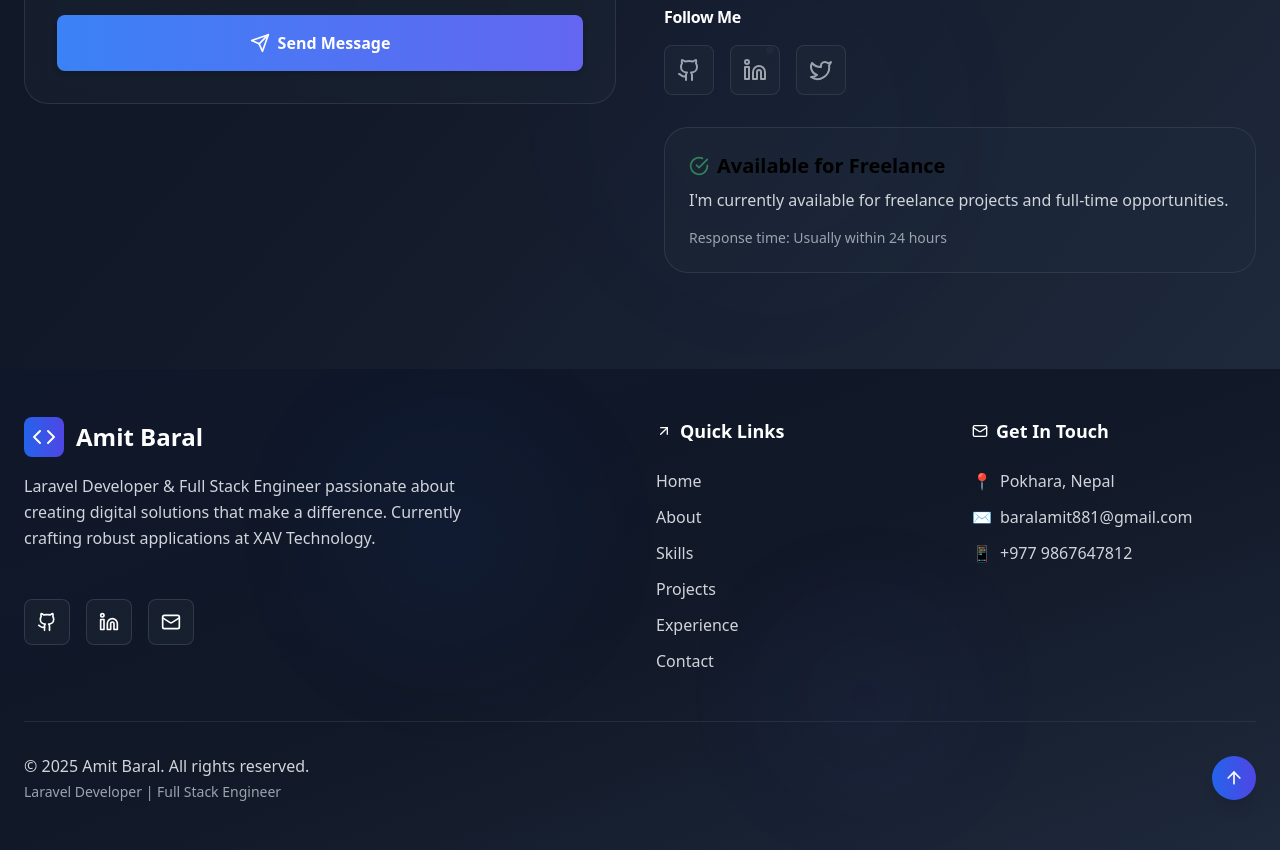
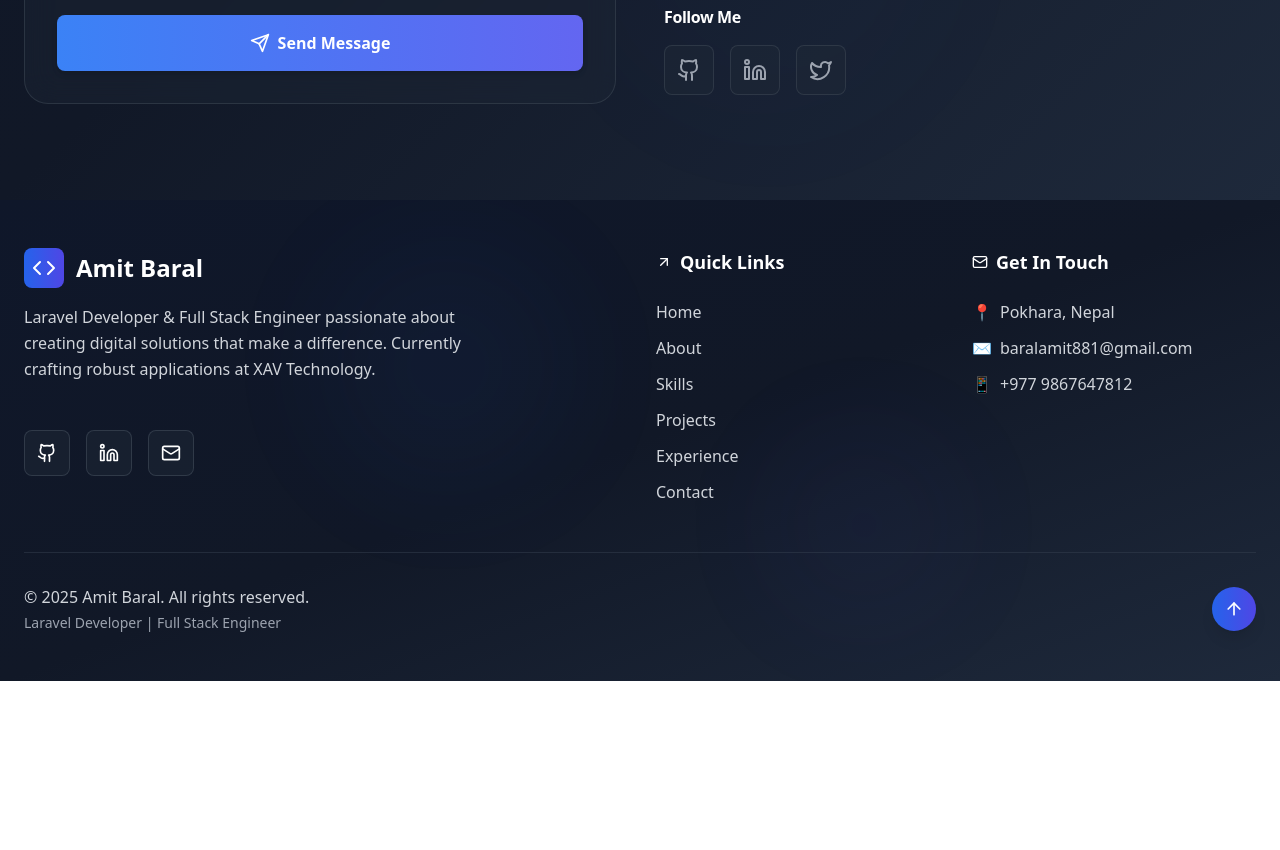
Before and after one commit to brlamit/Portfolio-Site, a React (Vite) app: page / in a window 1280 px wide. Shown: the part 8600-9450 px from the top of the page. After the commit the page ends 9281 px from the top, so only its background shows below. Built offline with nearby package versions, Linux system fonts and the light colour scheme.

Commit message:
update inncontact page

```diff
--- a/src/components/Contact.tsx
+++ b/src/components/Contact.tsx
@@ -522,45 +522,8 @@ const Contact: React.FC<ContactProps> = ({ isDarkMode }) => {
                   ))}
                 </div>
               </div>
-              <div
-                className={`rounded-3xl p-6 border relative overflow-hidden ${
-                  isDarkMode
-                    ? 'bg-gradient-to-r from-gray-800/40 via-slate-800/40 to-gray-800/40 border-gray-600/40'
-                    : 'bg-gradient-to-r from-blue-600/10 via-indigo-600/10 to-blue-600/10 border-blue-500/30'
-                }`}
-              >
-                <div
-                  className={`absolute inset-0 opacity-10 animate-shimmer ${
-                    isDarkMode ? 'bg-gradient-to-r from-blue-600/20 to-indigo-600/20' : 'bg-gradient-to-r from-blue-400/20 to-indigo-400/20'
-                  }`}
-                  style={{ zIndex: 0 }}
-                ></div>
-                <div
-                  className={`absolute top-4 right-4 w-2 h-2 rounded-full animate-ping opacity-50 ${
-                    isDarkMode ? 'bg-blue-400' : 'bg-blue-500'
-                  }`}
-                ></div>
-                <div className="relative z-10">
-                  <h4 className="text-xl font-bold mb-2 flex items-center">
-                    <CheckCircle className="w-5 h-5 mr-2 text-green-400 animate-pulse" />
-                    Available for Freelance
-                  </h4>
-                  <p
-                    className={`mb-4 font-light ${
-                      isDarkMode ? 'text-gray-300' : 'text-gray-600'
-                    }`}
-                  >
-                    I'm currently available for freelance projects and full-time opportunities.
-                  </p>
-                  <div
-                    className={`text-sm ${
-                      isDarkMode ? 'text-gray-400' : 'text-gray-600'
-                    }`}
-                  >
-                    Response time: Usually within 24 hours
-                  </div>
-                </div>
-              </div>
+
+
             </div>
           </div>
         </div>
```
